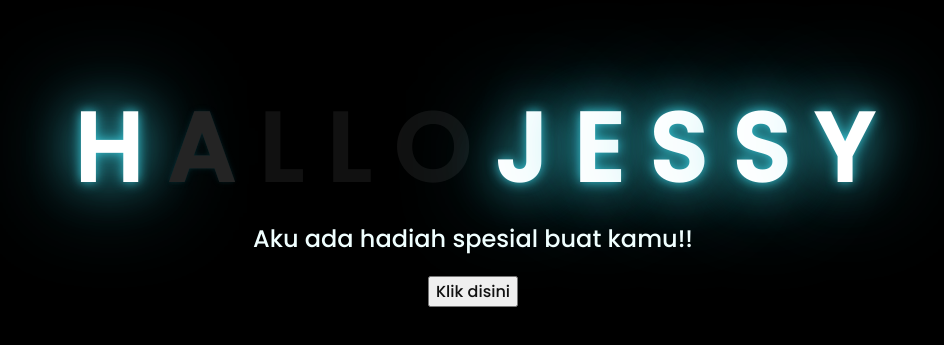
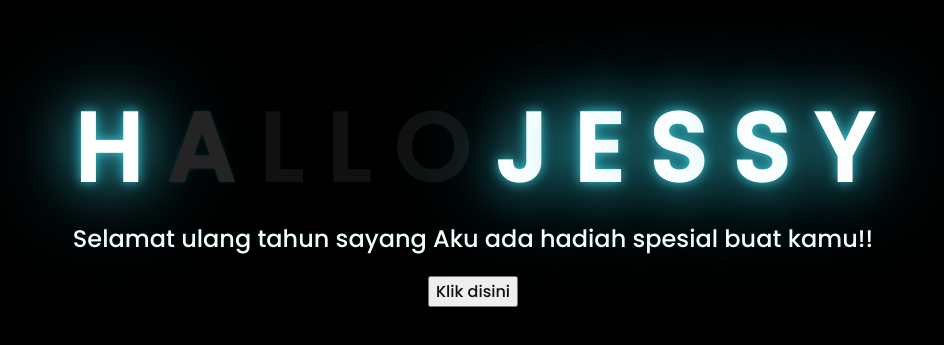
Before and after one commit to Rafaell150/flower, a plain HTML site: page index.html in a window 1280 px wide. Shown: the part 217-562 px from the top of the page, without its empty margins (175-1119 px from the left). Drawn offline with Linux system fonts and the light colour scheme.

Commit message:
Update index.html

```diff
--- a/index.html
+++ b/index.html
@@ -23,7 +23,7 @@
         <span>Y</span>
     </div>
     <div class="description">
-        <span>Aku ada hadiah spesial buat kamu!!</span>
+        <span>Selamat ulang tahun sayang Aku ada hadiah spesial buat kamu!!</span>
     </div>
     <div class="button">
         <button>
```
